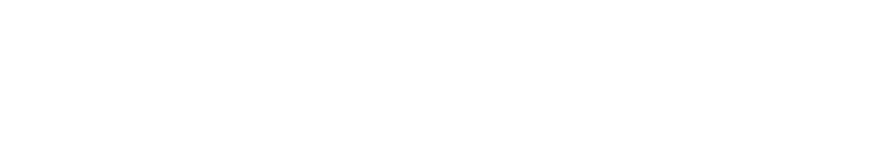
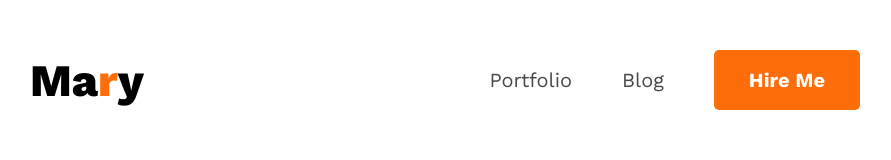
Before and after one commit to iktushar01/web-dev-protfolio-demo, a plain HTML site: page index.html in a window 1280 px wide. Shown: the whole page, without its empty margins (170-1061 px from the left). Drawn offline with nearby package versions, Linux system fonts and the light colour scheme.

Commit message:
added header section

```diff
--- a/index.html
+++ b/index.html
@@ -3,11 +3,30 @@
 <head>
     <meta charset="UTF-8">
     <meta name="viewport" content="width=device-width, initial-scale=1.0">
+    <link rel="preconnect" href="https://fonts.googleapis.com">
+    <link rel="preconnect" href="https://fonts.gstatic.com" crossorigin>
+    <link href="https://fonts.googleapis.com/css2?family=Open+Sans:ital,wght@0,300..800;1,300..800&family=Work+Sans:ital,wght@0,100..900;1,100..900&display=swap" rel="stylesheet">
+    <link rel="stylesheet" href="styles/style.css">
     <title>web-dev-portfolio</title>
 </head>
 <body>
     <header>
+        <nav>
+            <h3 class="nav-title">Ma<span class="text-primary">r</span>y</h3>
+            <ul>
+                <li><a class="dark-2" href="#">Portfolio</a></li>
+                <li><a class="dark-2" href="#">Blog</a></li>
+                <li><a href="#"><button class="btn-primary">Hire Me</button></a></li>
+            </ul>
+        </nav>
+        <div class="banner">
+            <div class="banner-content">
 
+            </div>
+            <div class="banner-img">
+
+            </div>
+        </div>
     </header>
 
     <main>
--- /dev/null
+++ b/styles/style.css
@@ -0,0 +1,54 @@
+*{
+    margin: 0;
+    padding: 0;
+    box-sizing: border-box;
+    font-family: "Work Sans", serif;
+}
+
+/* shared style */
+.text-primary{
+    color: #FD6E0A;
+}
+.dark-2{
+    color: #474747;
+}
+.btn-primary{
+    background-color: #FD6E0A;
+    font-weight:bold ;
+    color: white;
+    padding: 18px 35px;
+    border-radius:5px ;
+    border: none;
+    font-size: 20px;
+}
+
+/* nav style */
+
+nav{
+    display: flex;
+    align-items: center;
+    justify-content: space-between;
+    margin: 50px 200px;
+}
+
+.nav-title{
+    font-weight: 800;
+    font-size: 45px;
+
+}
+
+nav ul{
+    display: flex;
+    align-items: center;
+}
+
+nav ul li {
+    list-style: none;
+    margin-right: 50px;
+}
+
+nav li a{
+    text-decoration: none;
+    font-size: 20px;
+
+}
```
